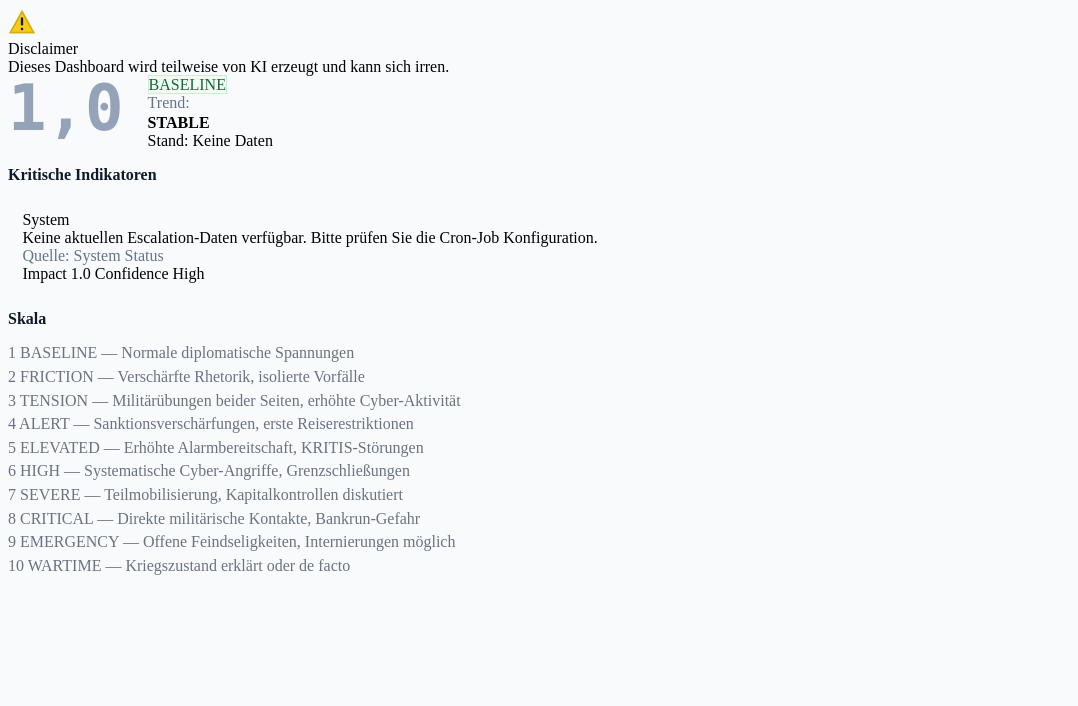
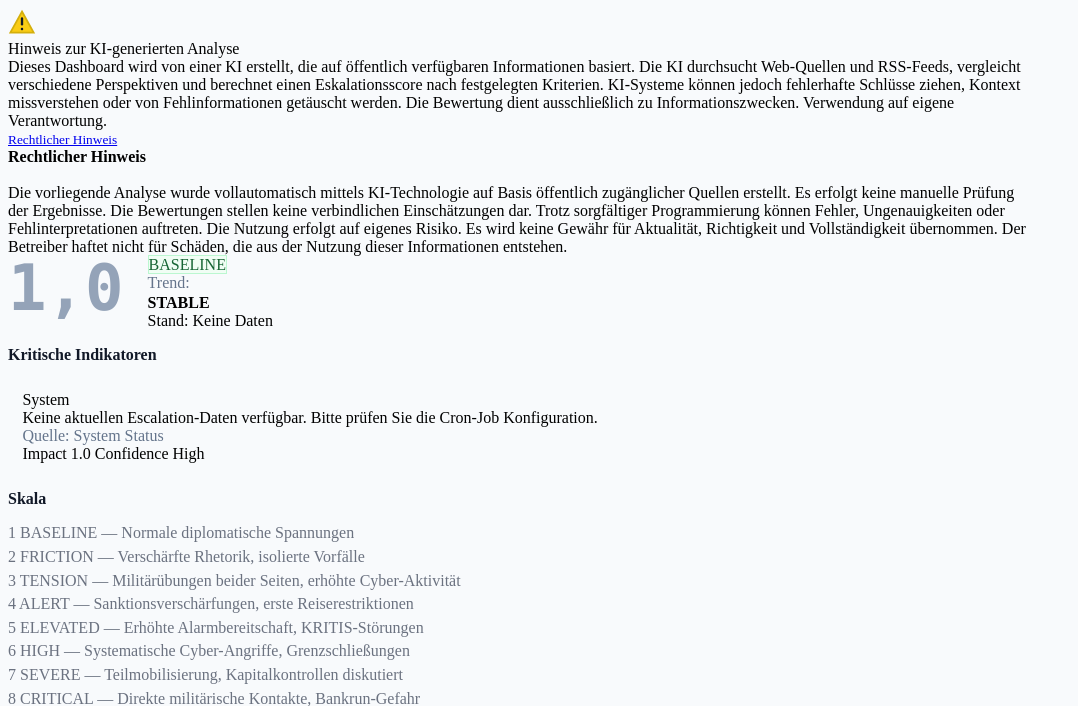
Before and after one commit to srysev/escalation-monitor, a FastAPI app: page / in a window 1280 px wide. Shown: the top 706 px of the page, without its empty margins (0-1078 px from the left). Run offline with FastAPI, Linux system fonts and the light colour scheme; some libraries are stand-ins or nearby versions.

Commit message:
Update disclaimer section in dashboard; enhance AI-generated analysis notice and add legal disclaimer

```diff
--- a/templates/dashboard.html
+++ b/templates/dashboard.html
@@ -66,7 +66,7 @@
 
     <!-- Disclaimer -->
     <div class="card card-md mb-3">
-      <div class="card-body d-flex align-items-center">
+      <div class="card-body d-flex align-items-start">
         <!-- gelbes Dreieck mit schwarzem ! -->
         <svg class="warn-ic me-2" viewBox="0 0 24 24" aria-hidden="true">
           <path d="M12 3 22 21H2z" fill="#facc15" stroke="#d4af0d" stroke-width="1.5"/>
@@ -74,8 +74,19 @@
           <rect x="11" y="17" width="2" height="2" rx=".8" fill="#111827"/>
         </svg>
         <div>
-          <div class="fw-bold">Disclaimer</div>
-          <div class="text-secondary">Dieses Dashboard wird teilweise von KI erzeugt und kann sich irren.</div>
+          <div class="fw-bold">Hinweis zur KI-generierten Analyse</div>
+          <div class="text-secondary">Dieses Dashboard wird von einer KI erstellt, die auf öffentlich verfügbaren Informationen basiert. Die KI durchsucht Web-Quellen und RSS-Feeds, vergleicht verschiedene Perspektiven und berechnet einen Eskalationsscore nach festgelegten Kriterien. KI-Systeme können jedoch fehlerhafte Schlüsse ziehen, Kontext missverstehen oder von Fehlinformationen getäuscht werden. Die Bewertung dient ausschließlich zu Informationszwecken. Verwendung auf eigene Verantwortung.</div>
+          <div class="mt-2">
+            <a href="#legalNotice" class="text-decoration-none" data-bs-toggle="collapse" role="button" aria-expanded="false" aria-controls="legalNotice">
+              <small>Rechtlicher Hinweis</small> <i class="ti ti-chevron-down"></i>
+            </a>
+            <div class="collapse mt-2" id="legalNotice">
+              <div class="small text-muted">
+                <strong>Rechtlicher Hinweis</strong><br><br>
+                Die vorliegende Analyse wurde vollautomatisch mittels KI-Technologie auf Basis öffentlich zugänglicher Quellen erstellt. Es erfolgt keine manuelle Prüfung der Ergebnisse. Die Bewertungen stellen keine verbindlichen Einschätzungen dar. Trotz sorgfältiger Programmierung können Fehler, Ungenauigkeiten oder Fehlinterpretationen auftreten. Die Nutzung erfolgt auf eigenes Risiko. Es wird keine Gewähr für Aktualität, Richtigkeit und Vollständigkeit übernommen. Der Betreiber haftet nicht für Schäden, die aus der Nutzung dieser Informationen entstehen.
+              </div>
+            </div>
+          </div>
         </div>
       </div>
     </div>
```
